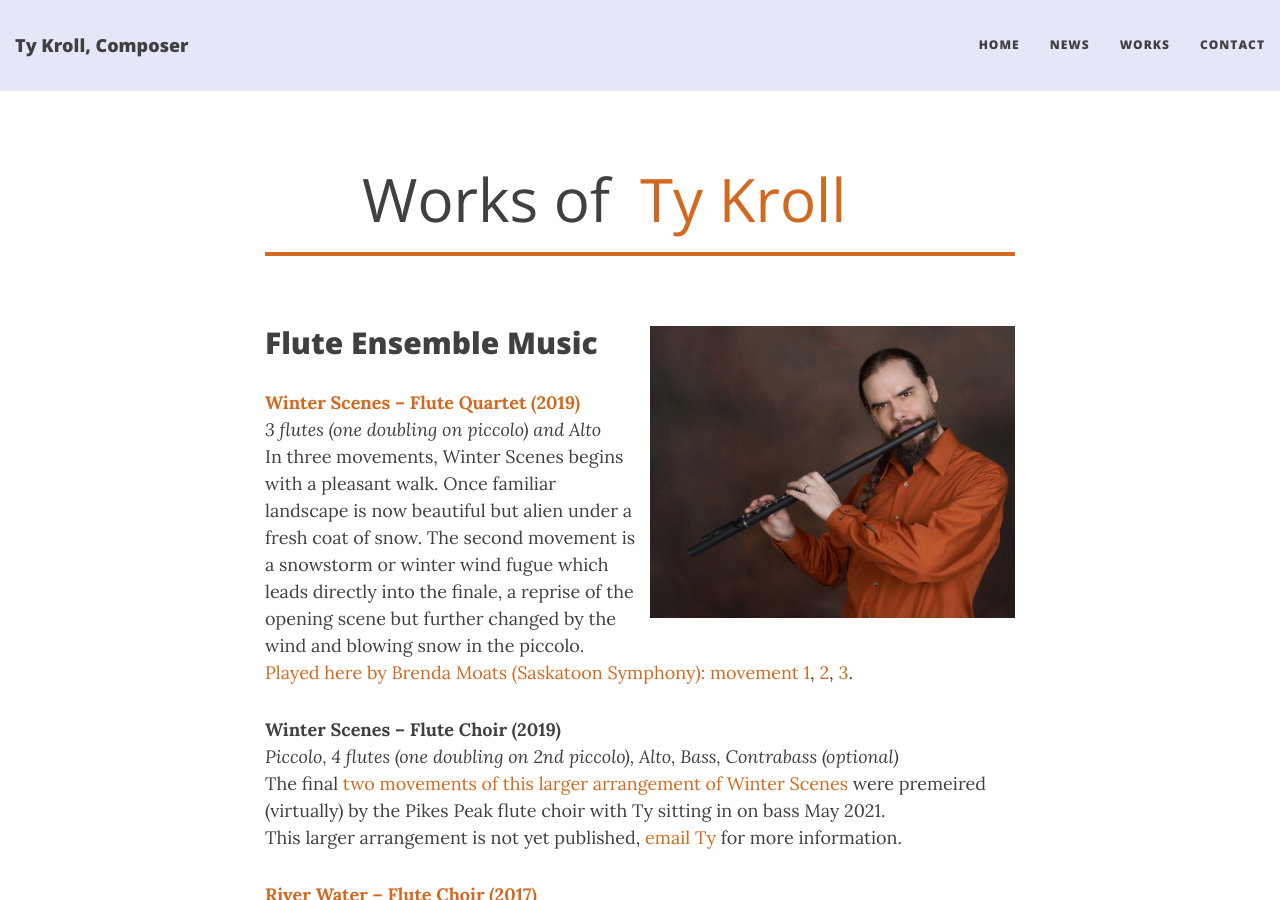
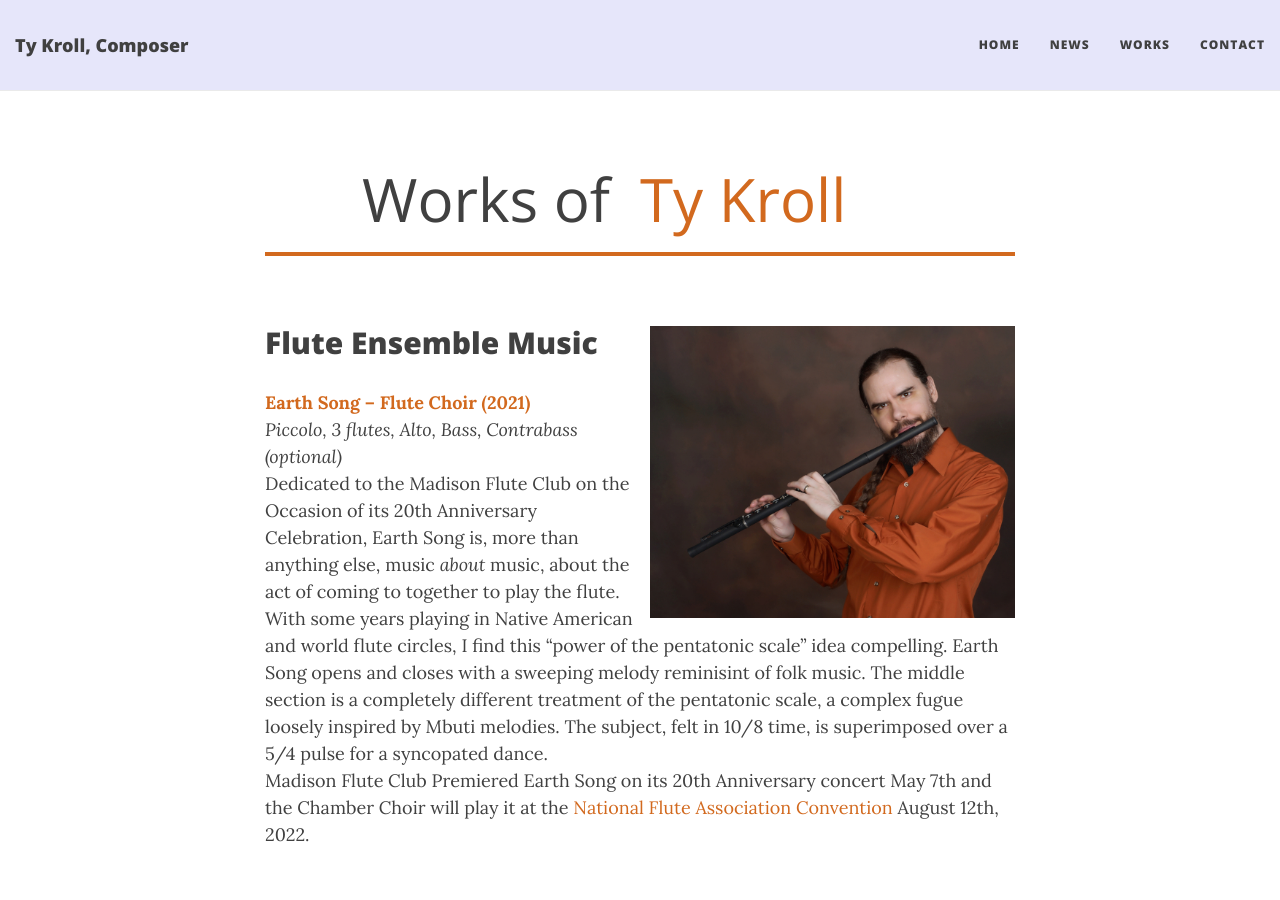
Before and after one commit to ctrueden/tykroll.com, a Jekyll site: the page built from works.md, in a window 1280 px wide and 900 px high. Built offline with Jekyll 4.4.1, drawn with Linux system fonts in a browser that asks for light colours; nearby versions of some CDN libraries; some of the changed text lies outside the part shown.

Commit message:
Update works.md

```diff
--- a/works.md
+++ b/works.md
@@ -6,6 +6,13 @@ subtitle: Ty Kroll
 <img src="/img/Ty3.jpg" style="float: right; width: 50%; padding-left: 10px">
 
 ## Flute Ensemble Music
+
+__[Earth Song – Flute Choir (2021)](https://www.musicnotes.com/sheetmusic/mtd.asp?ppn=MN0260284)__
+<br>_Piccolo, 3 flutes, Alto, Bass, Contrabass (optional)_
+<br>Dedicated to the Madison Flute Club on the Occasion of its 20th Anniversary Celebration, Earth Song is, more than anything else, music _about_ music, about the act of coming to together to play the flute. With some years playing in Native American and world flute circles, I find this "power of the pentatonic scale" idea compelling. Earth Song opens and closes with a sweeping melody reminisint of folk music. The middle section is a completely different treatment of the pentatonic scale, a complex fugue loosely inspired by Mbuti melodies. The subject, felt in 10/8 time, is superimposed over a 5/4 pulse for a syncopated dance.
+<br>Madison Flute Club Premiered Earth Song on its 20th Anniversary concert May 7th and the Chamber Choir will play it at the [National Flute Association Convention](https://www.nfaonline.org/convention/2022-convention) August 12th, 2022.
+
+<br>[Played here by Brenda Moats (Saskatoon Symphony): movement 1](https://www.youtube.com/watch?v=mofdqOf49NE), [2](https://www.youtube.com/watch?v=0GxHESBiWt8), [3](https://www.youtube.com/watch?v=4UVpBqKagzs).
 
 __[Winter Scenes – Flute Quartet (2019)](https://www.musicnotes.com/sheetmusic/mtd.asp?ppn=MN0245038)__
 <br>_3 flutes (one doubling on piccolo) and Alto_
```
